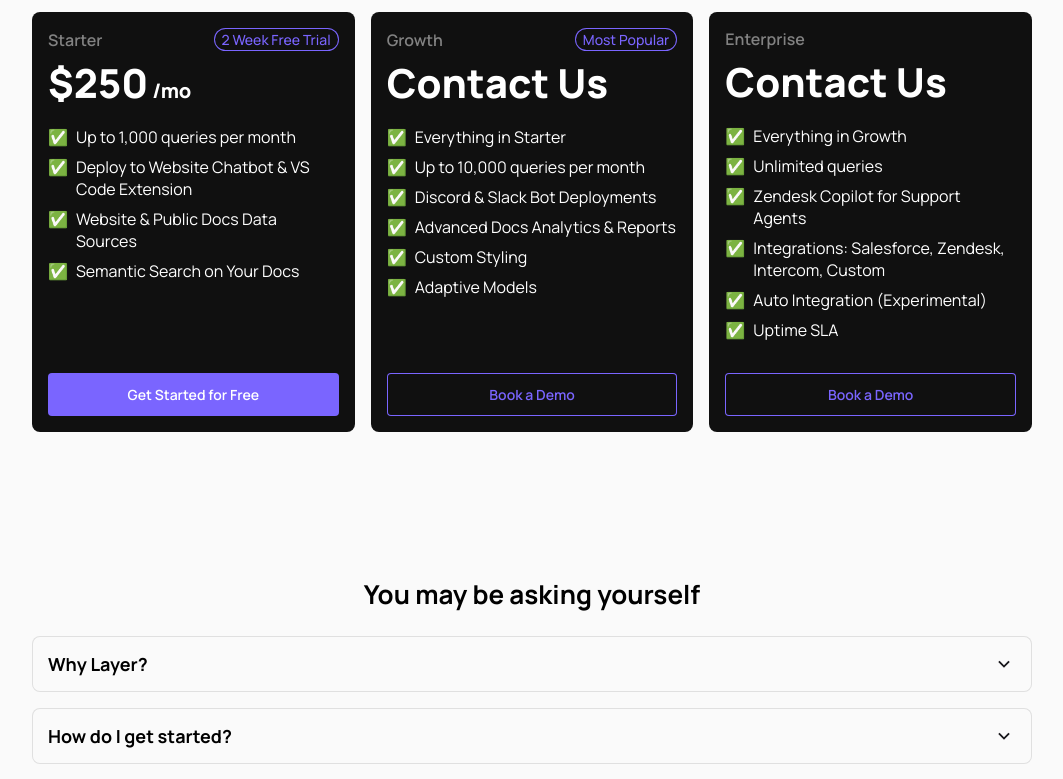
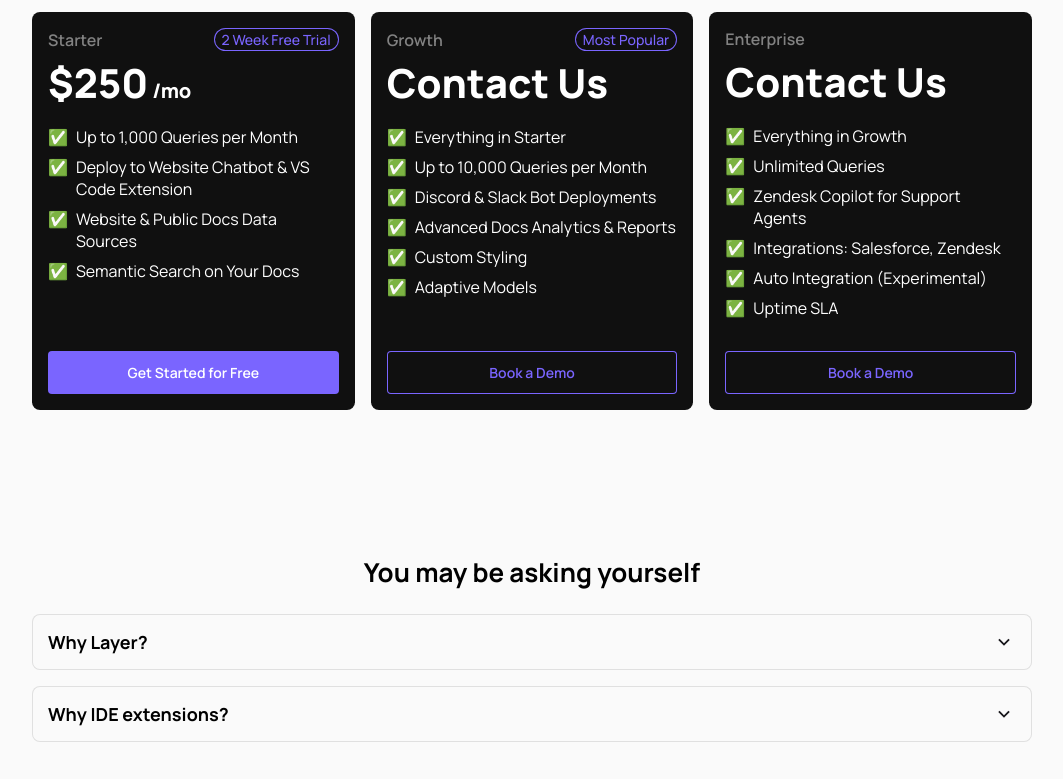
Before and after one commit to buildwithlayer/layer-website, a React (Create React App) app: page / in a window 1280 px wide. Shown: the part 5440-6219 px from the top of the page, without its empty margins (108-1171 px from the left). Built offline with nearby package versions, Linux system fonts and the light colour scheme.

Commit message:
quick changes

```diff
--- a/src/sections/FAQs.tsx
+++ b/src/sections/FAQs.tsx
@@ -72,31 +72,6 @@ const FAQs = ({ screenWidth }: { screenWidth: "sm" | "md" | "lg" }) => {
         "Layer handholds the developer from the moment they reach your docs, to the moment they finish implementing. By using the same AI Chat system in your documentation, discord / slack, and IDE, you can pinpoint exactly where developers are getting stuck and provide them with the right resources at the right time.",
     },
     {
-      question: "How do I get started?",
-      answerOverride: (
-        <p>
-          You can sign up{" "}
-          <a
-            href="https://dashboard.buildwithlayer.com"
-            target="_blank"
-            css={css`
-              text-decoration: none;
-              color: ${Colors.primary.main};
-              &:visited: {
-                color: ${Colors.primary.main};
-              }
-              &:hover {
-                color: ${Colors.primary.dark};
-              }
-            `}
-          >
-            here
-          </a>{" "}
-          to start your two week free trial or contact us for more information!
-        </p>
-      ),
-    },
-    {
       question: "Why IDE extensions?",
       answer:
         "There are several “chat-with-your-docs” providers that train AI chatbots for companies to deploy on their documentation sites. We believe any “chat with your docs” solution that is not also available to developers in the IDE is incomplete. The IDE (whether VS Code, Jetbrains, or something else altogether) is where >99 percent of bugs occur and it’s where developers spend the majority of their time. The biggest benefit of having an AI chat extension in the IDE is that it’s able to use codebase context when generating code and making suggestions. This leads to much more accurate, useful, and comprehensive developer assistance.",
--- a/src/sections/Pricing.tsx
+++ b/src/sections/Pricing.tsx
@@ -135,7 +135,7 @@ const Pricing = ({
       showPerMonth: true,
       badge: "2 Week Free Trial",
       features: [
-        "Up to 1,000 queries per month",
+        "Up to 1,000 Queries per Month",
         "Deploy to Website Chatbot & VS Code Extension",
         "Website & Public Docs Data Sources",
         "Semantic Search on Your Docs",
@@ -153,7 +153,7 @@ const Pricing = ({
       price: "Contact Us",
       features: [
         "Everything in Starter",
-        "Up to 10,000 queries per month",
+        "Up to 10,000 Queries per Month",
         "Discord & Slack Bot Deployments",
         "Advanced Docs Analytics & Reports",
         "Custom Styling",
@@ -170,9 +170,9 @@ const Pricing = ({
       price: "Contact Us",
       features: [
         "Everything in Growth",
-        "Unlimited queries",
+        "Unlimited Queries",
         "Zendesk Copilot for Support Agents",
-        "Integrations: Salesforce, Zendesk, Intercom, Custom",
+        "Integrations: Salesforce, Zendesk",
         "Auto Integration (Experimental)",
         "Uptime SLA",
       ],
```
